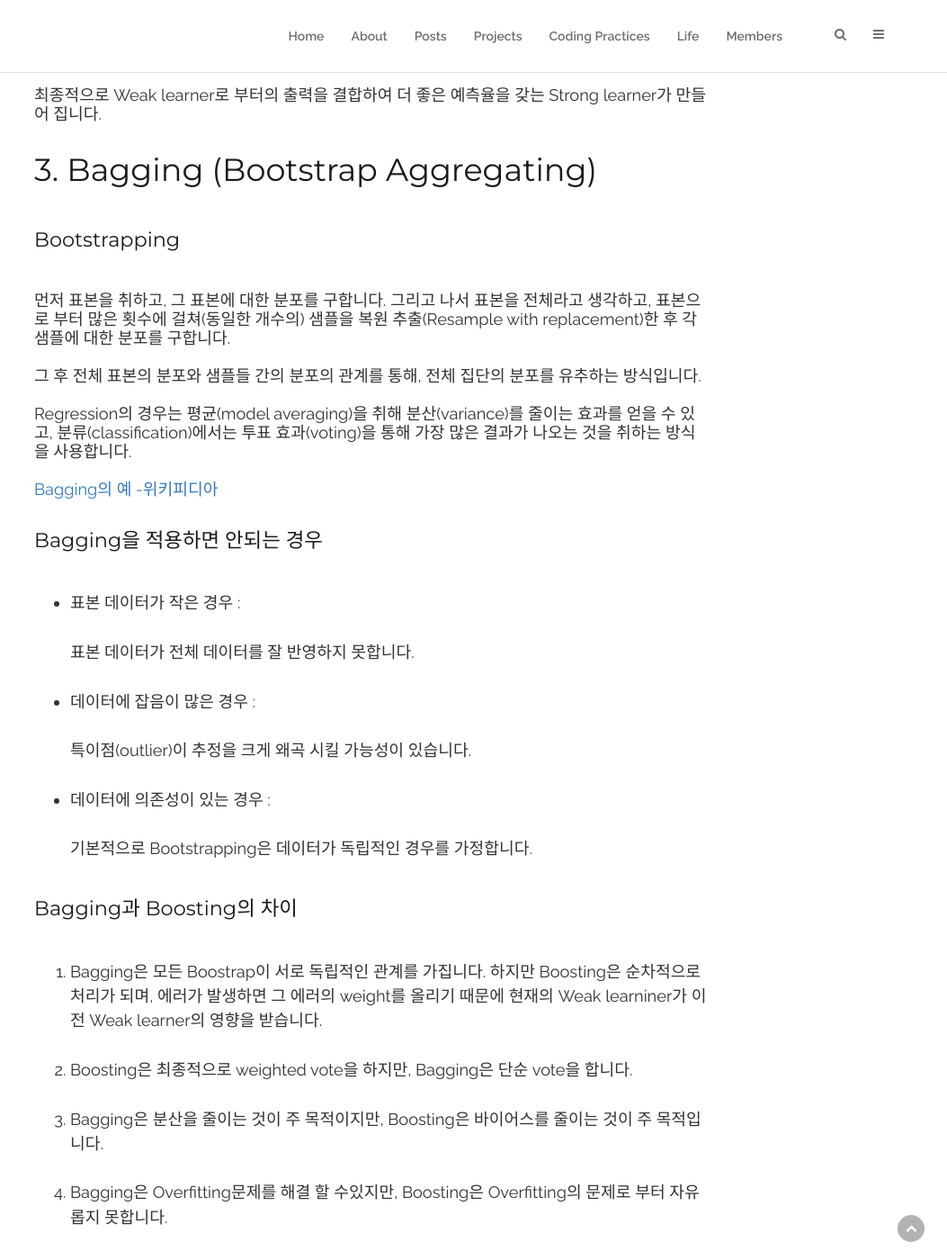
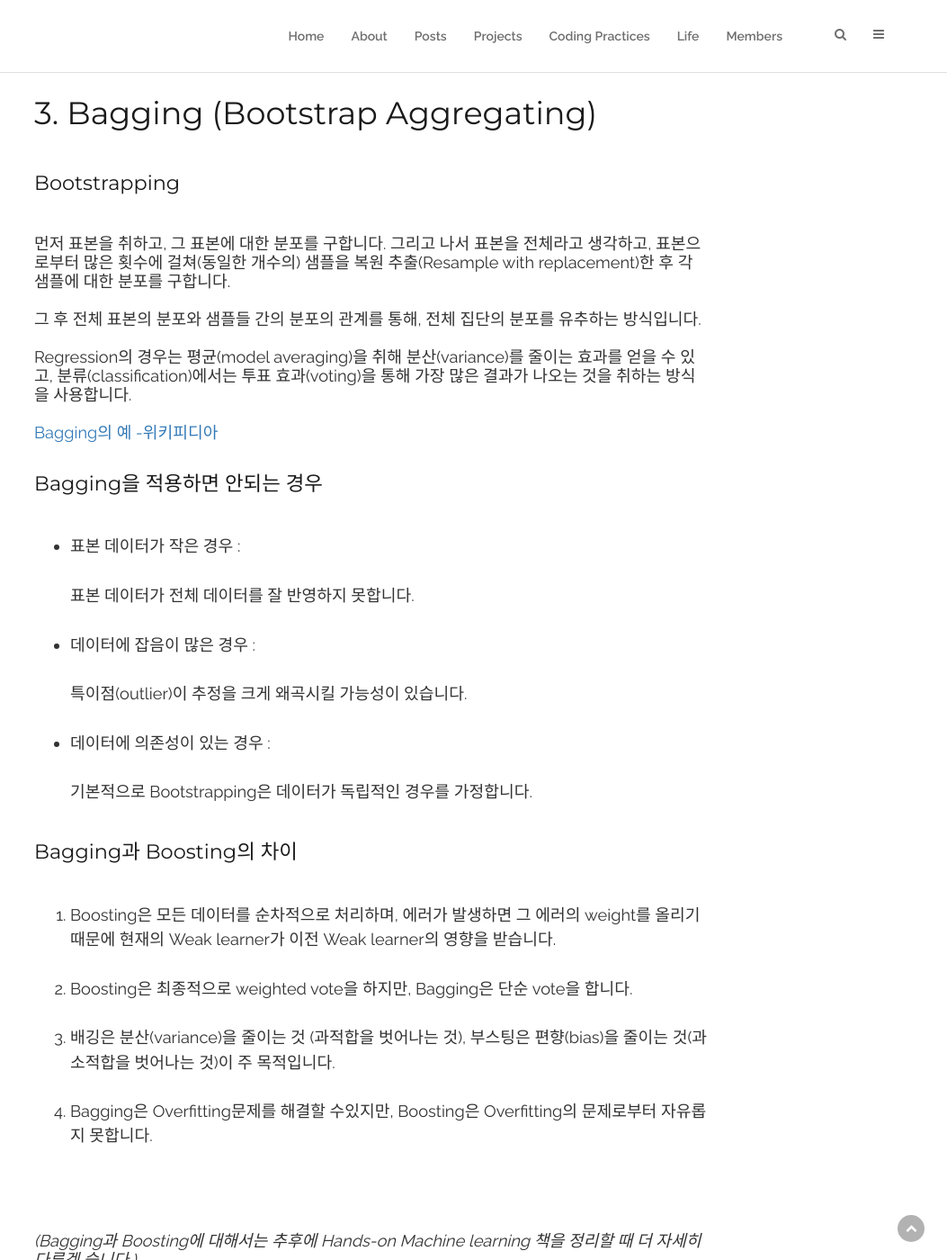
Before and after one commit to unsolvedproblem/unsolvedproblem.github.io, a Jekyll site: the page built from _posts/2019-01-23-laon_machine_learning_study_week1-2.md, in a window 1280 px wide and 1400 px high, scrolled down 3409 px. Shown: the whole window at 90% size, without its empty margins (227-1280 px from the left). Built offline with Jekyll 4.4.1, drawn with Linux system fonts in a browser that asks for light colours; comment, search, counter and statistics services are not loaded; some of the changed text lies outside the part shown.

Commit message:
Update laon2

```diff
--- a/_posts/2019-01-23-laon_machine_learning_study_week1-2.md
+++ b/_posts/2019-01-23-laon_machine_learning_study_week1-2.md
@@ -12,7 +12,7 @@
 <br>
 [[쉽게읽는 머신러닝-라온피플] 1. 머신러닝 framework](/laon/2019/01/22/laon_machine_learning_study_week1-1.html)
 <br>
-오늘은 머신러닝의 학습방법과 몇가지 종류의 머신러닝 모델(Boosting and Bagging)에 대해서 알아보겠습니다!
+오늘은 머신러닝의 학습방법과 몇 가지 종류의 머신러닝 모델(Boosting and Bagging)에 대해서 알아보겠습니다!
 <br><br><br>
 그럼, 가 봅시다!!
 <br><br><br>
@@ -60,8 +60,6 @@
 #### Boosting 학습 방법
 <br>
 
-Weak learner를 선정하는 방법은 머신 러닝 알고리즘을 적용하여 서로 다른 분포(distribution)을 갖도록 해주는 것입니다.
-<br><br>
 매번 기본 러닝 알고리즘을 적용할 때 마다 새로운 Weak learner를 만들며, 이 과정을 반복적으로 수행합니다.
 <br><br>
 이 Weak learners를 하나로 모아서 Strong learner를 만듭니다.
@@ -76,11 +74,11 @@
 <br><br>
 ![Boosting2](/assets/images/Laon/week1-2-3.png){: width="70%" height="auto" .image-center}
 <br><br>
-과 같이 표현되며, 여기서 α<sub>t</sub>는 가중치 입니다.
+과 같이 표현되며, 여기서 α<sub>t</sub>는 가중치입니다.
 <br><br>
 Boosting은 새로운 Learner를 학습할 때마다 이전 결과를 참조하는 방식이며, 이것이 뒤에 나올 Bagging과 다른 점입니다.
 <br><br>
-최종적으로 Weak learner로 부터의 출력을 결합하여 더 좋은 예측율을 갖는 Strong learner가 만들어 집니다.
+최종적으로 Weak learner로부터의 출력을 결합하여 더 좋은 예측율을 갖는 Strong learner가 만들어 집니다.
 <br><br>
 
 ## 3. Bagging (Bootstrap Aggregating)
@@ -89,7 +87,7 @@
 #### Bootstrapping
 <br>
 
-먼저 표본을 취하고, 그 표본에 대한 분포를 구합니다. 그리고 나서 표본을 전체라고 생각하고, 표본으로 부터 많은 횟수에 걸쳐(동일한 개수의) 샘플을 복원 추출(Resample with replacement)한 후 각 샘플에 대한 분포를 구합니다.
+먼저 표본을 취하고, 그 표본에 대한 분포를 구합니다. 그리고 나서 표본을 전체라고 생각하고, 표본으로부터 많은 횟수에 걸쳐(동일한 개수의) 샘플을 복원 추출(Resample with replacement)한 후 각 샘플에 대한 분포를 구합니다.
 <br><br>
 그 후 전체 표본의 분포와 샘플들 간의 분포의 관계를 통해, 전체 집단의 분포를 유추하는 방식입니다.
 <br><br>
@@ -107,7 +105,7 @@
   <br><br>
   - 데이터에 잡음이 많은 경우 :
   <br><br>
-  특이점(outlier)이 추정을 크게 왜곡 시킬 가능성이 있습니다.
+  특이점(outlier)이 추정을 크게 왜곡시킬 가능성이 있습니다.
   <br><br>
   - 데이터에 의존성이 있는 경우 :
   <br><br>
@@ -117,17 +115,17 @@
 #### Bagging과 Boosting의 차이
 <br>
 
-  1. Bagging은 모든 Boostrap이 서로 독립적인 관계를 가집니다. 하지만 Boosting은 순차적으로 처리가 되며, 에러가 발생하면 그 에러의 weight를 올리기 때문에 현재의 Weak learniner가 이전 Weak learner의 영향을 받습니다.
+  1. Boosting은 모든 데이터를 순차적으로 처리하며, 에러가 발생하면 그 에러의 weight를 올리기 때문에 현재의 Weak learner가 이전 Weak learner의 영향을 받습니다.
 <br><br>
   2. Boosting은 최종적으로 weighted vote을 하지만, Bagging은 단순 vote을 합니다.
 <br><br>
-  3. Bagging은 분산을 줄이는 것이 주 목적이지만, Boosting은 바이어스를 줄이는 것이 주 목적입니다.
+  3. 배깅은 분산(variance)을 줄이는 것 (과적합을 벗어나는 것), 부스팅은 편향(bias)을 줄이는 것(과소적합을 벗어나는 것)이 주 목적입니다.
 <br><br>
-  4. Bagging은 Overfitting문제를 해결 할 수있지만, Boosting은 Overfitting의 문제로 부터 자유롭지 못합니다.
+  4. Bagging은 Overfitting문제를 해결할 수있지만, Boosting은 Overfitting의 문제로부터 자유롭지 못합니다.
 <br><br>
 <br><br>
 
-_(Bagging과 Boostng에 대해서는 추후에 Hands-on Machine learning 책을 정리할 때 더 자세히 다루겠 습니다.)_
+_(Bagging과 Boosting에 대해서는 추후에 Hands-on Machine learning 책을 정리할 때 더 자세히 다루겠 습니다.)_
 
 <br>
 <br>
```
